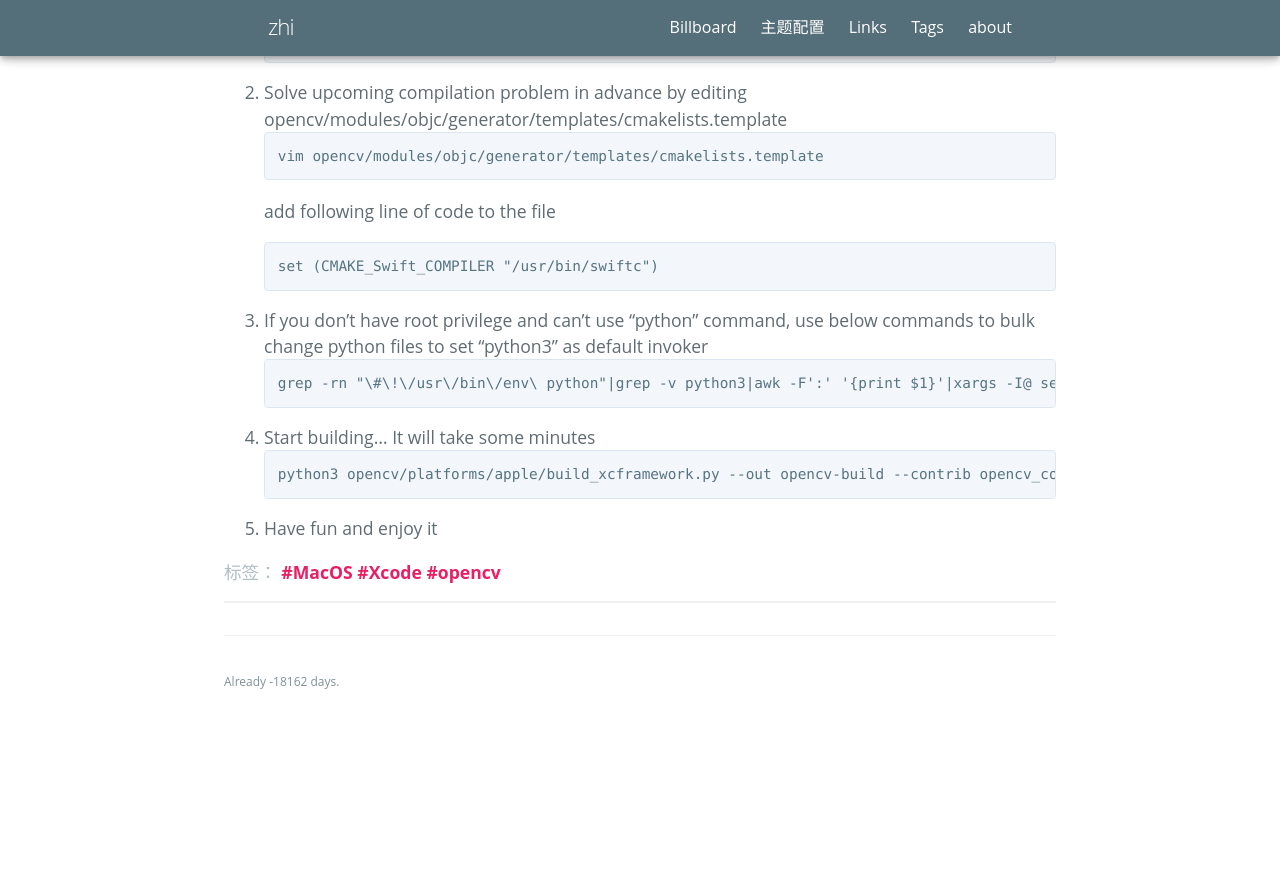
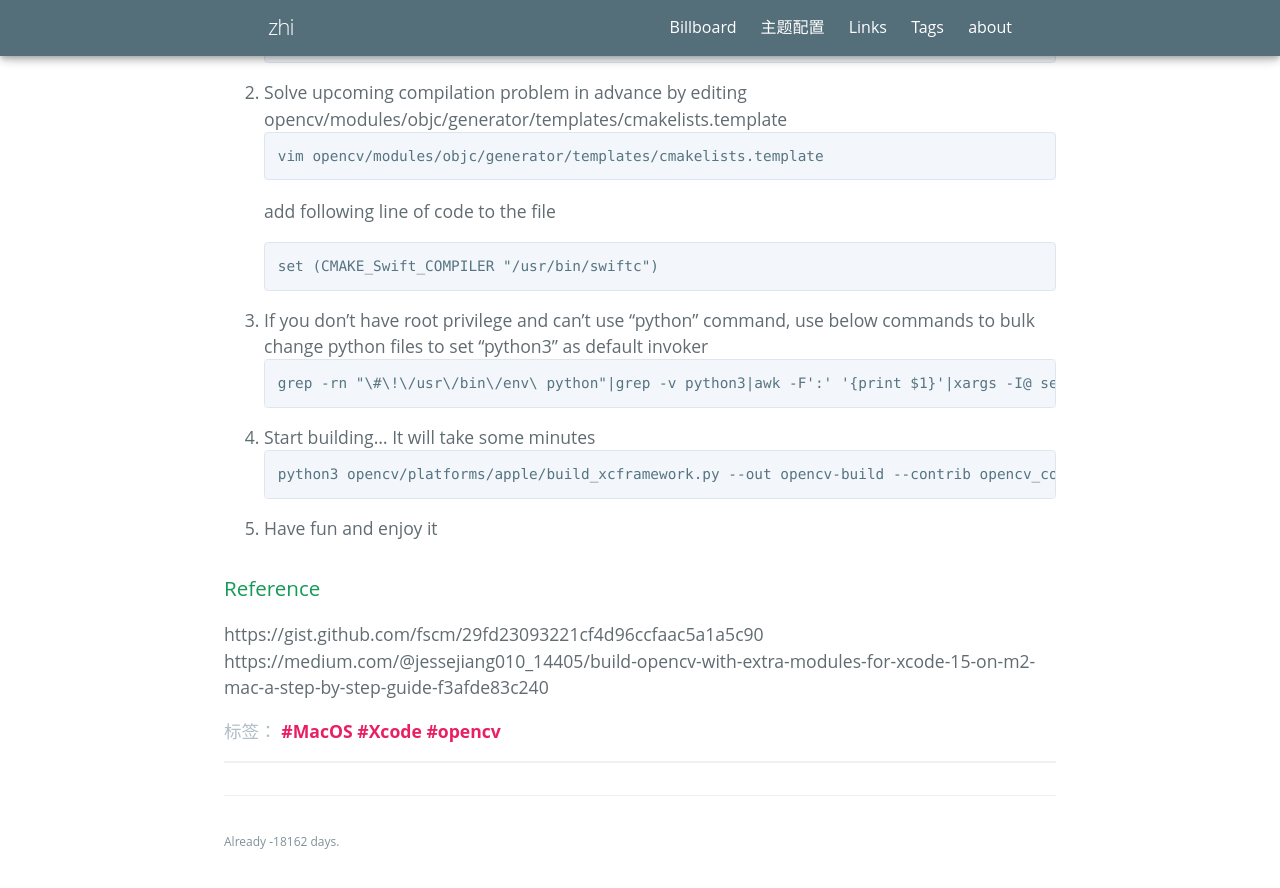
Before and after one commit to sockzhi/sockzhi.github.io, a Jekyll site: the page built from _posts/2024-03-30-install-opencv-xcode15.md, in a window 1280 px wide and 900 px high, scrolled down 1595 px. Shown: the top 888 px of the window. Built offline with Jekyll 4.4.1, drawn with Linux system fonts in a browser that asks for light colours; some web fonts are replaced; comment, search, counter and statistics services are not loaded; before the commit the page ends 2335 px from its top, so only the background shows below that.

Commit message:
add 'reference' for "Install opencv on MacOS(arm64)"

````diff
--- a/_posts/2024-03-30-install-opencv-xcode15.md
+++ b/_posts/2024-03-30-install-opencv-xcode15.md
@@ -71,3 +71,7 @@ grep -rn "\#\!\/usr\/bin\/env\ python"|grep -v python3|awk -F':' '{print $1}'|xa
 python3 opencv/platforms/apple/build_xcframework.py --out opencv-build --contrib opencv_contrib --iphoneos_archs arm64 --iphonesimulator_archs arm64 --iphoneos_deployment_target=17.2 --build_only_specified_archs
 ```
 5. Have fun and enjoy it
+
+### Reference
+https://gist.github.com/fscm/29fd23093221cf4d96ccfaac5a1a5c90
+https://medium.com/@jessejiang010_14405/build-opencv-with-extra-modules-for-xcode-15-on-m2-mac-a-step-by-step-guide-f3afde83c240
````
